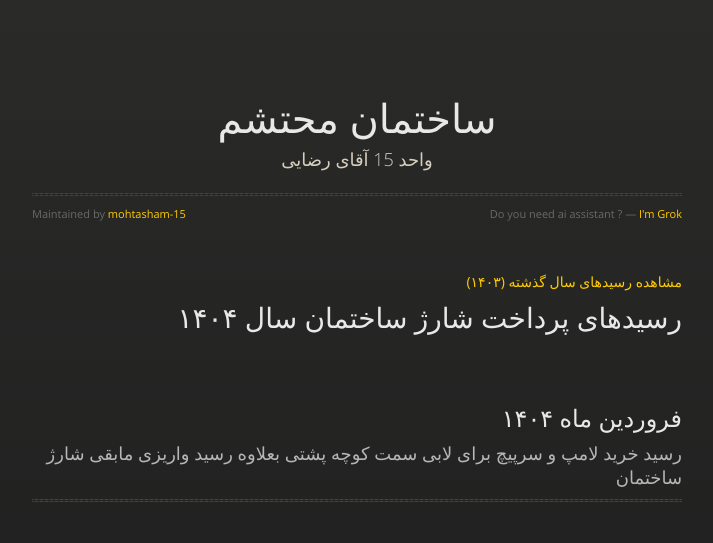
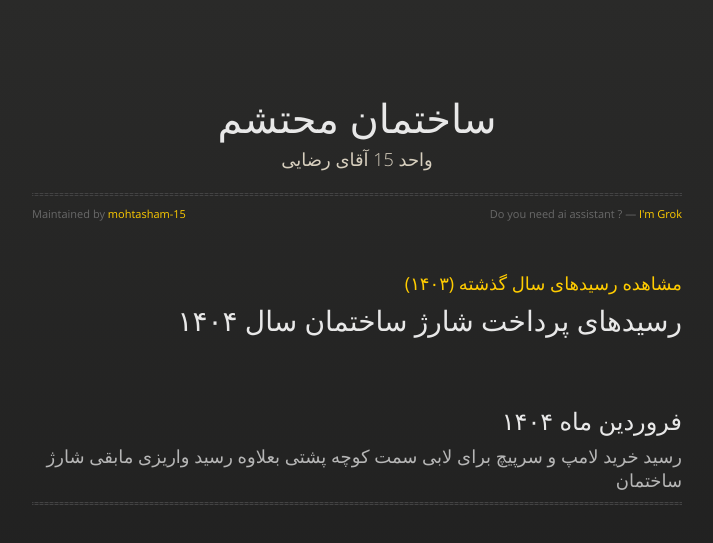
Before and after one commit to mohtasham-15/ns, a Jekyll site: the page built from index.md, in a window 1280 px wide. Shown: the top 543 px of the page, without its empty margins (283-996 px from the left). Built offline with Jekyll 4.4.1, drawn with Linux system fonts in a browser that asks for light colours; grey boxes are pictures that could not be loaded.

Commit message:
Update index.md

````diff
--- a/index.md
+++ b/index.md
@@ -4,10 +4,7 @@ title: "رسیدهای شارژ واحد ۱۵"
 rtl: "true"
 ---
 
-
-#### [مشاهده رسید‌های سال گذشته (۱۴۰۳)](./another-page.html)
-
-
+### [مشاهده رسید‌های سال گذشته (۱۴۰۳)](./another-page.html)
 
 # رسیدهای پرداخت‌ شارژ ساختمان سال ۱۴۰۴
 
@@ -33,7 +30,7 @@ rtl: "true"
    <br>
    <em> این ۵۳ هزارتومن هم باقی مونده هزینه شارژ فروردین بود که واریز شد <em>
 
-
+<br><br>
 
 ```JS
 The final element.
````
